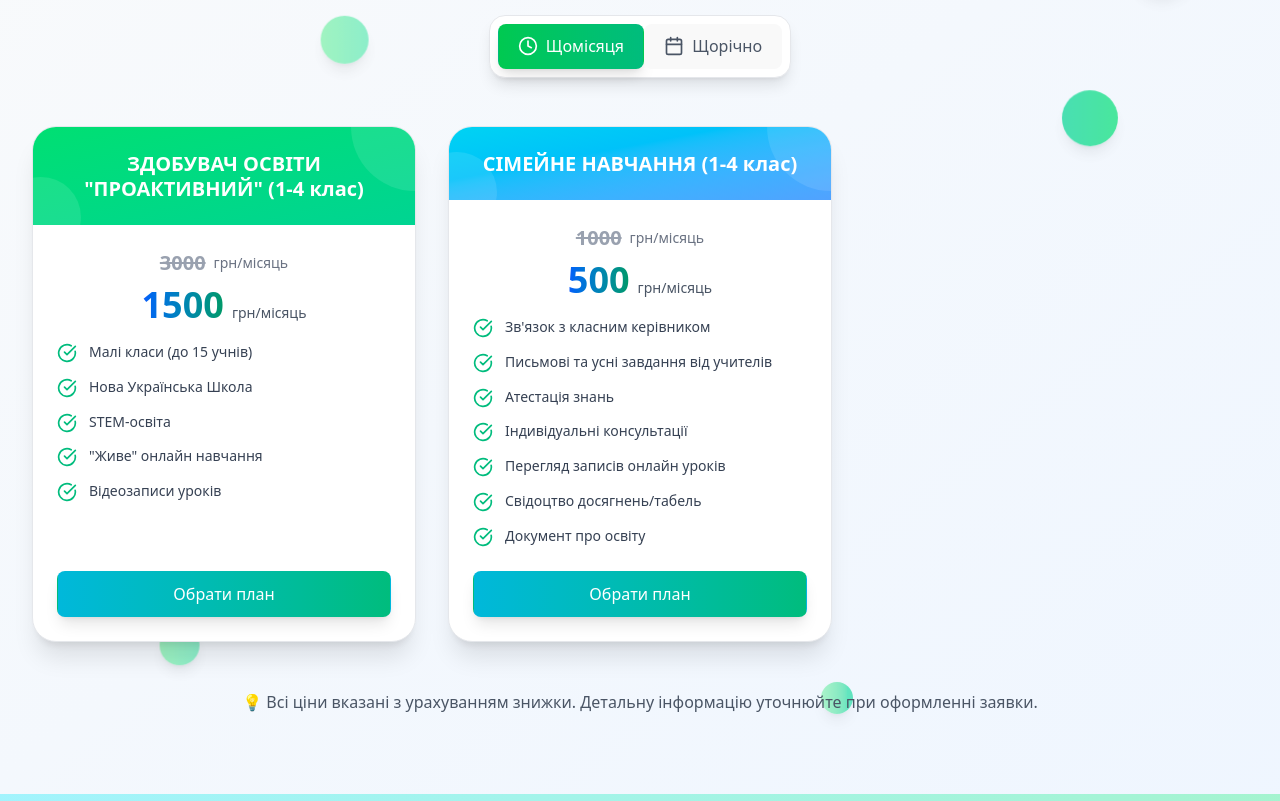
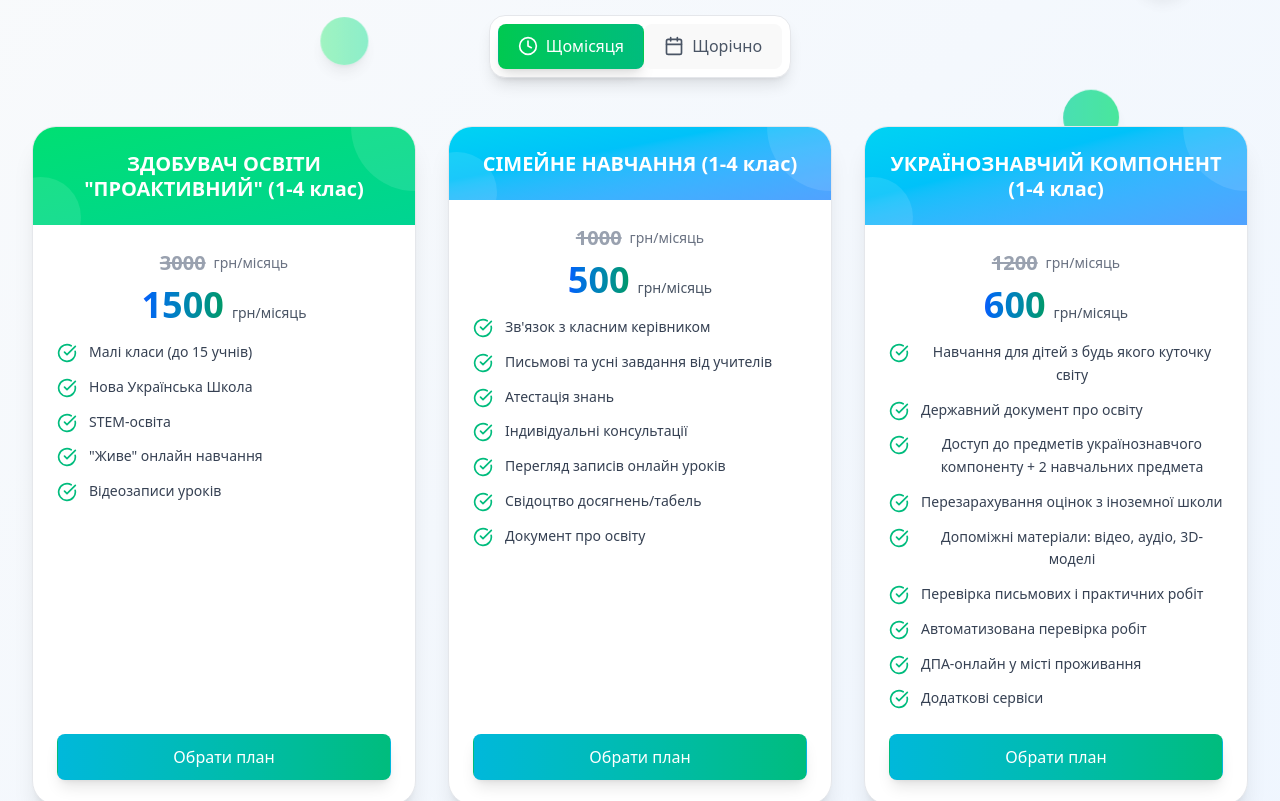
Before and after one commit to mintusyaka/lyceum-frontend, a React (Vite) app: page /plans/primary-school in a window 1280 px wide. Shown: the part 1540-2341 px from the top of the page. Built offline with nearby package versions, Linux system fonts and the light colour scheme.

Commit message:
UPD: add new plans

```diff
--- a/src/components/plans/AllPlans.jsx
+++ b/src/components/plans/AllPlans.jsx
@@ -140,7 +140,40 @@ function AllPlans() {
       bg_color: "bg-gradient-to-br from-blue-400 to-cyan-400",
       accent_color: "from-blue-500 to-cyan-500",
       family: true,
-    }
+    },
+    {
+      title: 'УКРАЇНОЗНАВЧИЙ КОМПОНЕНТ (1-4 клас)',
+      old_price_month: "1200",
+      price_month: "600",
+      old_price_year: "12000",
+      price_year: "6000",
+      features: ["Навчання для дітей з будь якого куточку світу", "Державний документ про освіту", "Доступ до предметів українознавчого компоненту + 2 навчальних предмета", "Перезарахування оцінок з іноземної школи", "Допоміжні матеріали: відео, аудіо, 3D-моделі", "Перевірка письмових і практичних робіт", "Автоматизована перевірка робіт", "ДПА-онлайн у місті проживання", "Додаткові сервіси"],
+      bg_color: "bg-gradient-to-br from-cyan-400 to-blue-400",
+      accent_color: "from-cyan-500 to-emerald-500",
+      family: true,
+    },
+    {
+      title: 'УКРАЇНОЗНАВЧИЙ КОМПОНЕНТ (5-9 клас)',
+      old_price_month: "1500",
+      price_month: "750",
+      old_price_year: "15000",
+      price_year: "7500",
+      features: ["Навчання для дітей з будь якого куточку світу", "Державний документ про освіту", "Доступ до предметів українознавчого компоненту + 2 навчальних предмета", "Перезарахування оцінок з іноземної школи", "Допоміжні матеріали: відео, аудіо, 3D-моделі", "Автоматизована перевірка робіт", "ДПА-онлайн у місті проживання", "Додаткові сервіси"],
+      bg_color: "bg-gradient-to-br from-cyan-400 to-blue-400",
+      accent_color: "from-cyan-500 to-emerald-500",
+      family: true,
+    },
+    {
+      title: 'УКРАЇНОЗНАВЧИЙ КОМПОНЕНТ (10-11 клас)',
+      old_price_month: "1800",
+      price_month: "900",
+      old_price_year: "18000",
+      price_year: "9000",
+      features: ["Державний документ про освіту", "Доступ до предметів українознавчого компоненту + 2 навчальних предмета", "Перезарахування оцінок з іноземної школи", "Допоміжні матеріали: відео, аудіо, 3D-моделі", "Автоматизована перевірка робіт", "НМТ у місті проживання", "Додаткові сервіси"],
+      bg_color: "bg-gradient-to-br from-cyan-400 to-blue-400",
+      accent_color: "from-cyan-500 to-emerald-500",
+      family: true,
+    },
   ];
 
   return (
--- a/src/components/plans/Documents.jsx
+++ b/src/components/plans/Documents.jsx
@@ -9,13 +9,29 @@ function Documents() {
     },
     {
       title: 'Освітня програма',
-      file: '/docs/program-1-4.pdf',
-      gradient: 'from-blue-400 to-emerald-400'
+      file: 'https://drive.google.com/drive/folders/1_PbBn9grBp8Wszq3zdvH3jJLkToxYIa9?usp=sharing',
+      gradient: 'from-cyan-400 to-emerald-400'
     },
     {
       title: 'Правила прийому',
-      file: '/docs/admission-rules.pdf',
-      gradient: 'from-purple-400 to-cyan-400'
+      file: 'https://drive.google.com/drive/folders/1-E0_YEzn2TZLzcvAT7odji0i6hNuKOdt?usp=sharing',
+      gradient: 'from-emerald-400 to-cyan-400'
+    },
+    {
+      title: 'Прозорість та відкритість',
+      file: 'https://drive.google.com/drive/folders/1kGNmFcYLjUM5zd-QrUzs4yhJOhqEBghc?usp=sharing',
+      gradient: 'from-cyan-400 to-emerald-400'
+    },
+    {
+      title: 'Проактивна команда',
+      file: 'https://drive.google.com/drive/folders/1nzG5lMhcSqC2qEZwBeiMtrctkrKV-SIh?usp=sharing',
+      gradient: 'from-emerald-400 to-cyan-400'
+    },
+
+    {
+      title: 'Діяльність',
+      file: 'https://drive.google.com/drive/folders/1e-nkUML-hSkyeOWSTHoHoz7X3jSd-bWt?usp=sharing',
+      gradient: 'from-cyan-400 to-emerald-400'
     }
   ];
 
--- a/src/components/plans/HighPlans.jsx
+++ b/src/components/plans/HighPlans.jsx
@@ -84,6 +84,17 @@ function HighPlans() {
       old_price_year: "10000",
       price_year: "5000",
       features: ["Зв'язок з класним керівником", "Письмові та усні завдання від учителів", "Атестація знань", "Індивідуальні консультації", "Перегляд записів онлайн уроків", "Свідоцтво досягнень/табель", "Документ про освіту"],
+      bg_color: "bg-gradient-to-br from-cyan-400 to-blue-400",
+      accent_color: "from-cyan-500 to-emerald-500",
+      family: true,
+    },
+    {
+      title: 'УКРАЇНОЗНАВЧИЙ КОМПОНЕНТ (10-11 клас)',
+      old_price_month: "1800",
+      price_month: "900",
+      old_price_year: "18000",
+      price_year: "9000",
+      features: ["Державний документ про освіту", "Доступ до предметів українознавчого компоненту + 2 навчальних предмета", "Перезарахування оцінок з іноземної школи", "Допоміжні матеріали: відео, аудіо, 3D-моделі", "Автоматизована перевірка робіт", "НМТ у місті проживання", "Додаткові сервіси"],
       bg_color: "bg-gradient-to-br from-cyan-400 to-blue-400",
       accent_color: "from-cyan-500 to-emerald-500",
       family: true,
--- a/src/components/plans/MiddlePlans.jsx
+++ b/src/components/plans/MiddlePlans.jsx
@@ -87,6 +87,17 @@ function MiddlePlans() {
       features: ["Письмові та усні завдання з перевіркою від учителів", "Письмовий чат і консультації онлайн з учителями ", "Звязок із класним керівником", "Інтерактивні платформи для вивчення іноземних мов(оплачуються додатково)", "Звіт про успішність", "Додатково можна отримати довідку про те, що дитина навчається дистанційно та виписку навчальних результатів", "Дистанційне проведення ДПА", "Документ про базову загальну середню освіту"],
       bg_color: "bg-gradient-to-br from-cyan-400 via-blue-400 to-cyan-400",
       accent_color: "from-emerald-500 to-blue-500",
+      family: true,
+    },
+    {
+      title: 'УКРАЇНОЗНАВЧИЙ КОМПОНЕНТ (5-9 клас)',
+      old_price_month: "1500",
+      price_month: "750",
+      old_price_year: "15000",
+      price_year: "7500",
+      features: ["Навчання для дітей з будь якого куточку світу", "Державний документ про освіту", "Доступ до предметів українознавчого компоненту + 2 навчальних предмета", "Перезарахування оцінок з іноземної школи", "Допоміжні матеріали: відео, аудіо, 3D-моделі", "Автоматизована перевірка робіт", "ДПА-онлайн у місті проживання", "Додаткові сервіси"],
+      bg_color: "bg-gradient-to-br from-cyan-400 to-blue-400",
+      accent_color: "from-cyan-500 to-emerald-500",
       family: true,
     },
   ];
--- a/src/components/plans/PrimaryPlans.jsx
+++ b/src/components/plans/PrimaryPlans.jsx
@@ -74,6 +74,17 @@ function PrimaryPlans() {
       old_price_year: "10000",
       price_year: "5000",
       features: ["Зв'язок з класним керівником", "Письмові та усні завдання від учителів", "Атестація знань", "Індивідуальні консультації", "Перегляд записів онлайн уроків", "Свідоцтво досягнень/табель", "Документ про освіту"],
+      bg_color: "bg-gradient-to-br from-cyan-400 to-blue-400",
+      accent_color: "from-cyan-500 to-emerald-500",
+      family: true,
+    },
+    {
+      title: 'УКРАЇНОЗНАВЧИЙ КОМПОНЕНТ (1-4 клас)',
+      old_price_month: "1200",
+      price_month: "600",
+      old_price_year: "12000",
+      price_year: "6000",
+      features: ["Навчання для дітей з будь якого куточку світу", "Державний документ про освіту", "Доступ до предметів українознавчого компоненту + 2 навчальних предмета", "Перезарахування оцінок з іноземної школи", "Допоміжні матеріали: відео, аудіо, 3D-моделі", "Перевірка письмових і практичних робіт", "Автоматизована перевірка робіт", "ДПА-онлайн у місті проживання", "Додаткові сервіси"],
       bg_color: "bg-gradient-to-br from-cyan-400 to-blue-400",
       accent_color: "from-cyan-500 to-emerald-500",
       family: true,
--- a/src/components/plans/ServicesTable.jsx
+++ b/src/components/plans/ServicesTable.jsx
@@ -160,80 +160,81 @@ const plans = [
   'Здобувач освіти "Проактивний"',
   'Екстерн',
   'Сімейне навчання',
+  'Українознавчий компонент'
 ];
 
 const services = [
   {
     name: 'Документ про освіту державного зразка',
-    stars: [true, true, true],
+    stars: [true, true, true, true],
   },
   {
     name: 'ДПА в дистанційній формі, а ЗНО/НМТ за місцем проживання',
-    stars: [true, true, true],
+    stars: [true, true, true, true],
   },
   {
     name: 'Повний доступ до освітніх матеріалів',
-    stars: [true, true, true],
+    stars: [true, true, true, true],
   },
   {
     name: 'Інтерактивні програми, навчальні ігри та моделі 3D',
-    stars: [true, true, false],
+    stars: [true, true, false, true],
   },
   {
     name: 'Додаткові навчальні сервіси, що входять у вартість пакету',
-    stars: [true, true, false],
+    stars: [true, true, false, true],
   },
   {
     name: 'Освітня платформа для вивчення іноземних мов в 1-11 класах (+1 предмет на вибір)',
-    stars: [true, true, false,],
+    stars: [true, true, false, false],
   },
   {
     name: 'Перевірка письмових та практичних робіт',
-    stars: [true, true, true],
+    stars: [true, true, true, true],
   },
   {
     name: 'Технічна підтримка 24/7',
-    stars: [true, true, false],
+    stars: [true, true, false, false],
   },
   {
     name: 'Звіт про успішність',
-    stars: [true, true, false],
+    stars: [true, true, false, false],
   },
   {
     name: 'Автоматизована перевірка робіт',
-    stars: [true, true, false],
+    stars: [true, true, false, true],
   },
   {
     name: 'Повна перевірка (письмових) робіт',
-    stars: [true, true, false],
+    stars: [true, true, false, true],
   },
   {
     name: 'Індивідуальні консультації',
-    stars: [true, false, true],
+    stars: [true, false, true, false],
   },
   {
     name: 'Онлайн-уроки (для 1-11 класів)',
-    stars: [true, false, false],
+    stars: [true, false, false, false],
   },
   {
     name: 'Зв\'язок із тютором',
-    stars: [true, false, false],
+    stars: [true, false, false, false],
   },
   {
     name: 'Групова робота та проєктна діяльність у 1-11 класах',
-    stars: [true, false, false],
+    stars: [true, false, false, false],
   },
   {
     name: 'Групові онлайн уроки (у класі до 15 учнів)',
-    stars: [true, false, false],
+    stars: [true, false, false, false],
   },
   {
     name: 'Майстер-класи (офлайн та онлайн)',
-    stars: [true, false, false],
+    stars: [true, false, false, false],
   },
   {
     name: 'Підготовка до ДПА/НМТ/ЗНО',
-    stars: [true, false, false],
+    stars: [true, false, false, false],
   },
 ];
 
@@ -242,6 +243,7 @@ const getHeaderBgClass = (index) => {
     'bg-gradient-to-br from-amber-400 to-orange-500 text-white shadow-lg',
     'bg-gradient-to-br from-blue-500 to-purple-600 text-white shadow-lg',
     'bg-gradient-to-br from-emerald-400 to-teal-500 text-white shadow-lg',
+    'bg-gradient-to-br from-blue-400 to-cyan-500 text-white shadow-lg',
   ];
   return colors[index] || '';
 };
@@ -251,6 +253,7 @@ const getStarColorClass = (index) => {
     'text-amber-500',
     'text-blue-500',
     'text-emerald-500',
+    'text-cyan-500',
   ];
   return starColors[index] || 'text-gray-300';
 };
@@ -328,7 +331,7 @@ export default function ServicesTable() {
               >
                 <td className="p-6 border-r border-gray-200 border-t border-gray-100">
                   <div className="flex items-center justify-between">
-                    <span className="text-gray-800 font-medium text-sm leading-relaxed group-hover:text-blue-900 transition-colors">
+                    <span className="text-gray-800 font-medium text-sm leading-relaxed group-hover:text-blue-900 transition-colors text-left">
                       {service.name}
                     </span>
                   </div>
```
